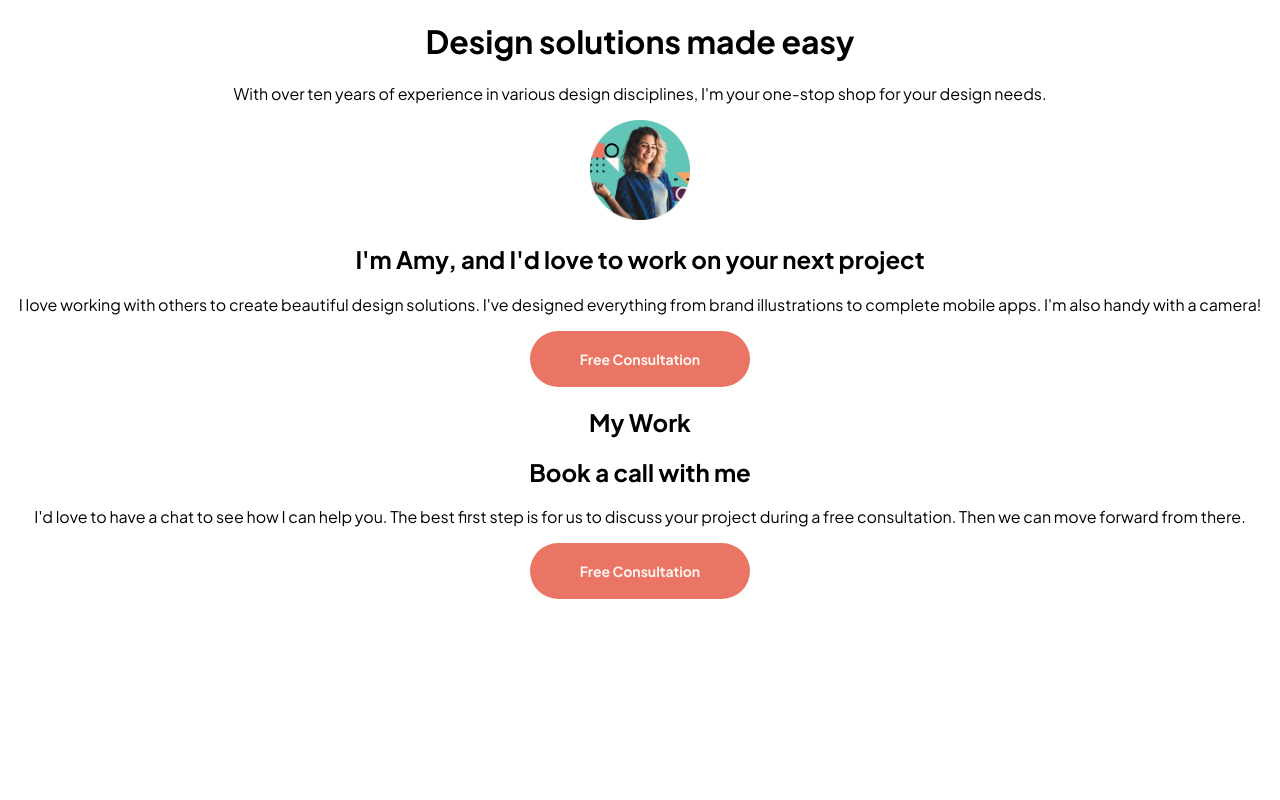
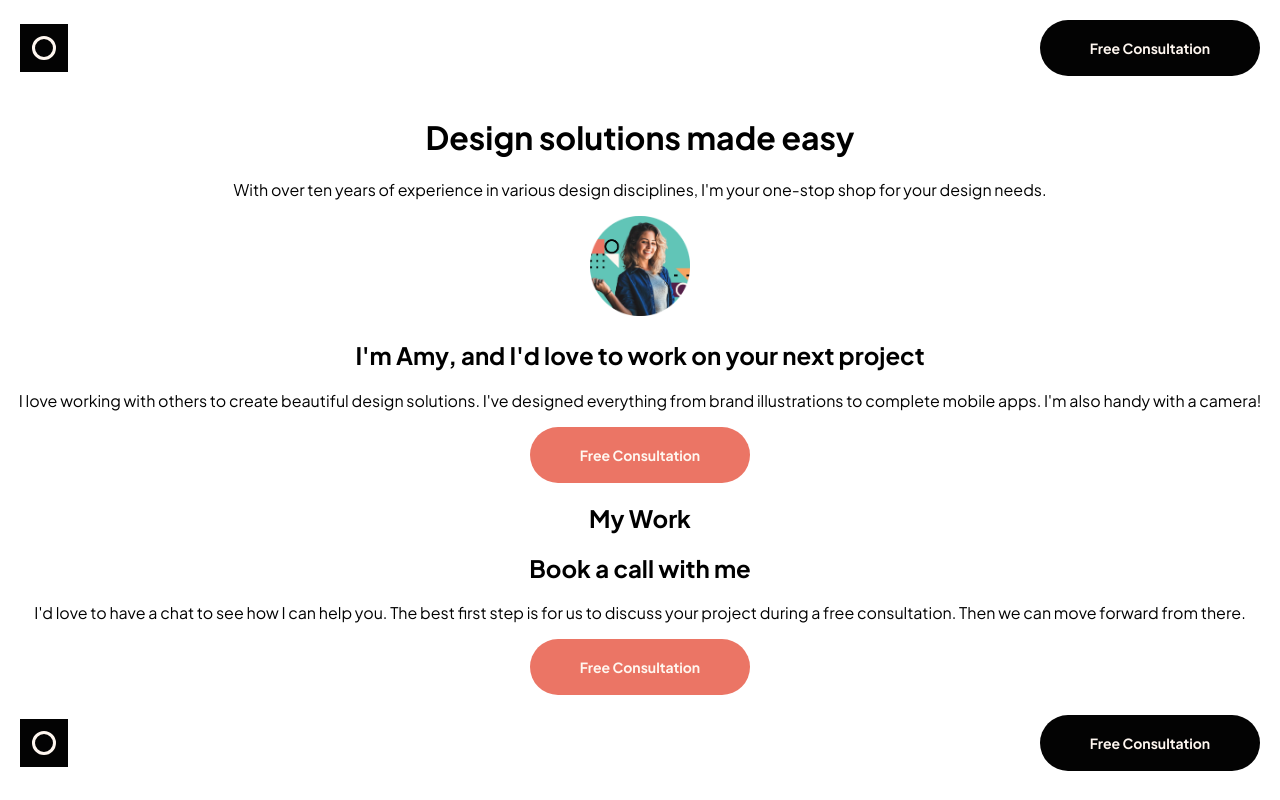
Before and after one commit to vikrambenipal/design-portfolio-app, a React (Create React App) app: page / in a window 1280 px wide. Built offline with nearby package versions, Linux system fonts and the light colour scheme.

Commit message:
created nav component

```diff
--- a/src/App.js
+++ b/src/App.js
@@ -10,6 +10,7 @@ function App() {
   return (
     <div className="App">
       <div>
+        <Nav />
         <h1>Design solutions made easy</h1>
         <p>With over ten years of experience in various design disciplines,
           I'm your one-stop shop for your design needs.
@@ -40,7 +41,7 @@ function App() {
         </p>
         <FreeConsult color={theme.red} hoverColor={theme.orange}/>
       </div>
-
+      <Nav />
     </div>
   );
 }
--- a/src/components/Nav.js
+++ b/src/components/Nav.js
@@ -1,8 +1,26 @@
-import React from 'react'
+import React from 'react';
+import styled from 'styled-components';
+import theme from '../theme';
+import FreeConsult from './FreeConsult';
+import logo from '../assets/logo.svg';
 
+const Container = styled.div`
+    display: flex;
+    flex-direction: row;
+    justify-content: space-between;
+    align-items: center;
+    padding: 20px;
+    img {
+        width: 48px;
+        pointer: cursor;
+    }
+`
 const Nav = () => {
   return (
-    <div>Nav</div>
+    <Container>
+        <img src={logo} alt=""/>
+        <FreeConsult color={theme.black} hoverColor={theme.blue}/>
+    </Container>
   )
 }
 export default Nav;
--- a/src/theme.js
+++ b/src/theme.js
@@ -1,5 +1,5 @@
 const theme = {
-    purple: "#755CDE",
+    blue: "#755CDE",
     orange: "#F6A560",
     pink: "#F39E9E",
     red: "#EB7565",
```
